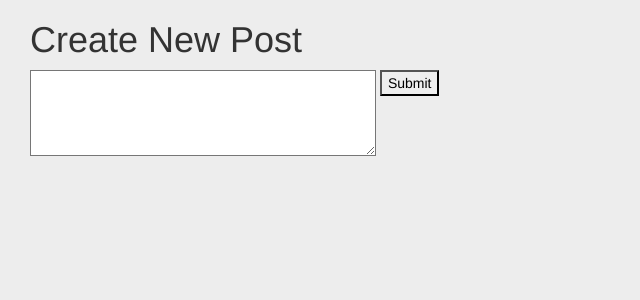
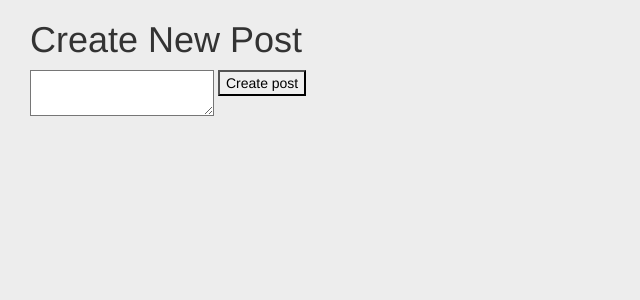
Before and after one commit to kevonc/Flitter, a Flask app: page /flitter/new in a window 1280 px wide. Shown: the part 60-360 px from the top of the page, without its empty margins (0-640 px from the left). Run offline with Flask 2, Linux system fonts and the light colour scheme; a user stored in the database is signed in; data comes from the database, SQL or seed files in the repository; both versions use the stored data as it was after the commit.

Commit message:
Added new post form, implemented new post function

```diff
--- a/app/forms.py
+++ b/app/forms.py
@@ -40,3 +40,14 @@ class SigninForm(Form):
     else:
       self.email.errors.append("Invalid e-mail or password")
       return False
+
+class NewPost(Form):
+  content = TextAreaField("Content",  [validators.Required("Please write a post.")])
+  submit = SubmitField("Create post")
+
+  def __init__(self, *args, **kwargs):
+    Form.__init__(self, *args, **kwargs)
+
+  def validate(self):
+    if not Form.validate(self):
+      return False
--- a/app/templates/new_post.html
+++ b/app/templates/new_post.html
@@ -4,8 +4,8 @@
       <div class="col-md-12">
         <h1>Create New Post</h1>
         <form action="{{ url_for('new_post') }}" method=post>
-          <textarea rows=4 cols=40></textarea>
-          <input type=submit value=Submit>
+          {{ newpostform.content }}
+          {{ newpostform.submit }}
         </form>
       </div>
     </div>
--- a/app/templates/show_posts.html
+++ b/app/templates/show_posts.html
@@ -7,7 +7,7 @@
         </div>
         <h1>Hello, {{ user.fullname }}</h1>
         {% for post in posts %}
-        <p>{{ post.author.fullname }} says: <b>{{ post.content }}</b></p>
+        <p>{{ post.author.email }} says: <b>{{ post.content }}</b></p>
         <p>{{ post.timestamp }}</p>
         {% endfor %}
       </div>
--- a/app/views.py
+++ b/app/views.py
@@ -1,6 +1,7 @@
 import sqlite3
+import datetime
 from flask import render_template, redirect, url_for, request, g, flash, session
-from forms import SignupForm, SigninForm
+from forms import SignupForm, SigninForm, NewPost
 from app import app, db, models
 from models import db, User
 
@@ -62,10 +63,25 @@ def show_posts():
 
 @app.route('/flitter/new', methods=['GET', 'POST'])
 def new_post():
-    email = session['email']
-    user = models.User.query.filter_by(email=email).first()
-    return render_template('new_post.html', user=user)
+    newpostform = NewPost()
+
+    if request.method == 'POST':
+        email = session['email']
+        user = models.User.query.filter_by(email=email).first()
+        content = newpostform.content.data
+        now = datetime.datetime.now()
+        newpost = models.Post(content=content, timestamp=now, author=user)
+        db.session.add(newpost)
+        db.session.commit()
+        return redirect(url_for('show_posts'))
+    else:
+        email = session['email']
+        user = models.User.query.filter_by(email=email).first()
+        return render_template('new_post.html', newpostform=newpostform, user=user)
 
 @app.route('/user/<username>')
 def user_posts(username=None):
-    return render_template('show_posts.html', title = 'Home', user=username)
+    # will have to change to username later
+    user = models.User.query.filter_by(fullname=username).first()
+    posts = user.posts.all()
+    return render_template('show_posts.html', title = 'Home', user=user, posts=posts)
```
Also changed, not shown: app.db, 3 other files.
